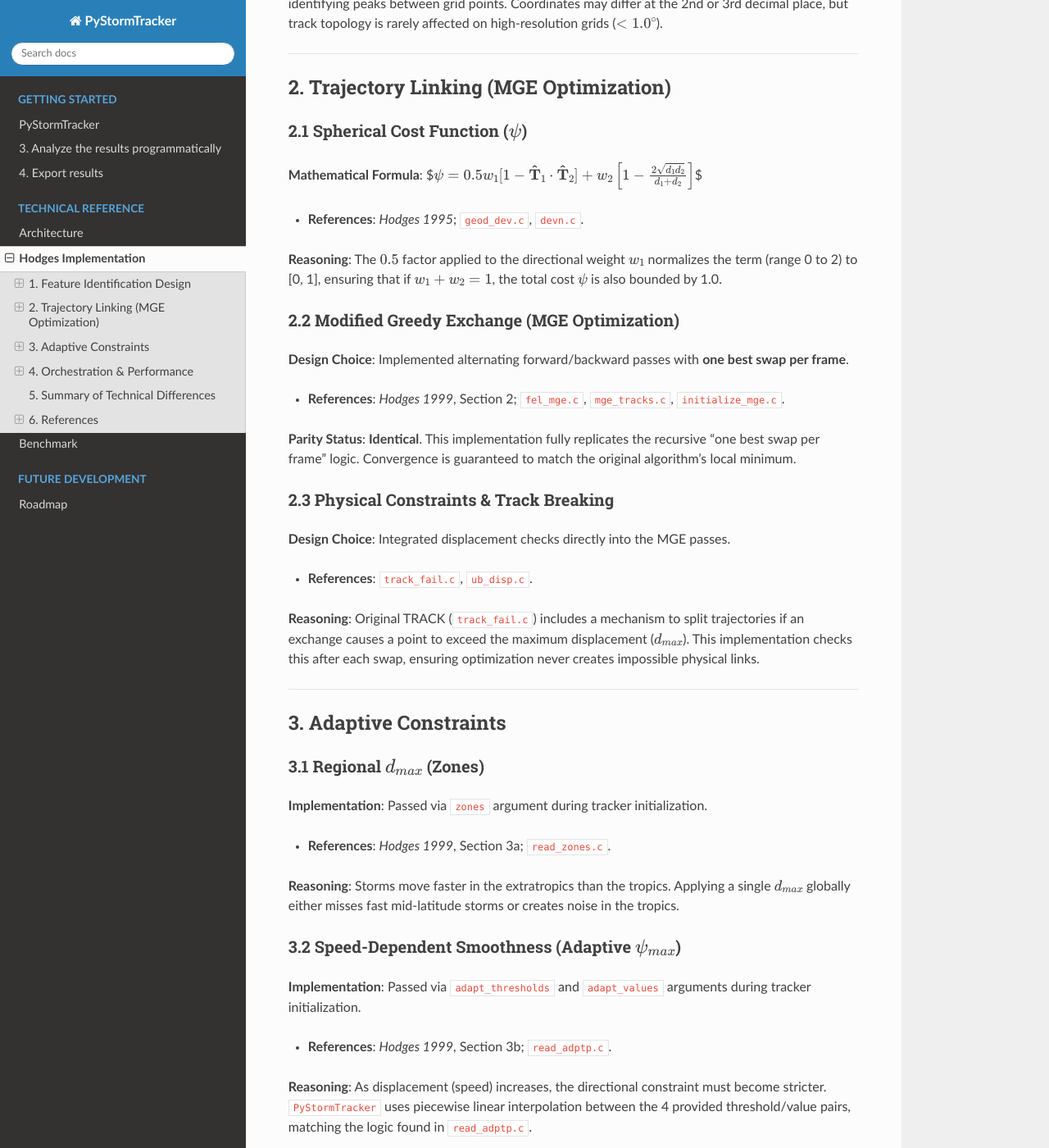
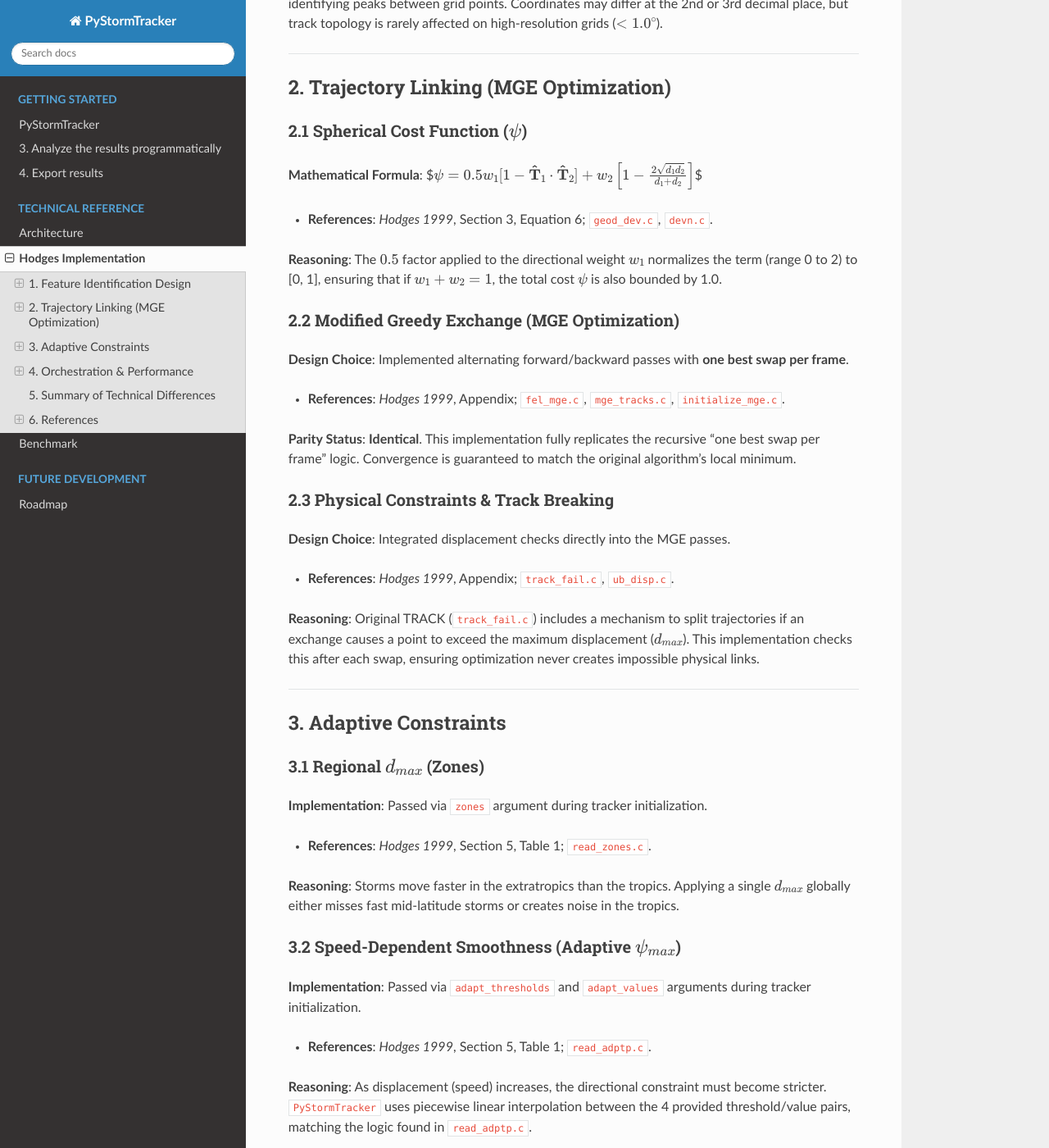
Before and after one commit to mwyau/PyStormTracker, a Sphinx documentation site: the page built from docs/HODGES.md, in a window 1280 px wide and 1400 px high, scrolled down 1420 px. Shown: the whole window at 82% size. Built offline with Sphinx 7.4.7 and the Read the Docs theme 3.1.0, drawn with Linux system fonts in a browser that asks for light colours; some of the changed text lies outside the part shown.

Commit message:
docs: update Hodges paper references

```diff
--- a/docs/HODGES.md
+++ b/docs/HODGES.md
@@ -23,7 +23,7 @@ Original TRACK identifies "objects" (contiguous clusters of grid points exceedin
 
 ### 1.3 Connected Component Labeling (CCL)
 **Design Choice**: Implemented `_numba_ccl` using **iterative label propagation** rather than TRACK's quad-tree approach.
-- **References**: `hierarc_segment.c`, `form_objects.c`.
+- **References**: *Hodges 1994*, Section 3; `hierarc_segment.c`, `form_objects.c`.
 
 **Parity Status**: **Identical**. Both methods produce identical object masks. The Numba version is more efficient on flat-memory architectures and avoids the pointer-based recursion of the original C code.
 
@@ -40,20 +40,20 @@ Original TRACK identifies "objects" (contiguous clusters of grid points exceedin
 ### 2.1 Spherical Cost Function ($\psi$)
 **Mathematical Formula**:
 $$\psi = 0.5 w_1 [1 - \mathbf{\hat{T}}_1 \cdot \mathbf{\hat{T}}_2] + w_2 \left[ 1 - \frac{2\sqrt{d_1 d_2}}{d_1 + d_2} \right]$$
-- **References**: *Hodges 1995*; `geod_dev.c`, `devn.c`.
+- **References**: *Hodges 1999*, Section 3, Equation 6; `geod_dev.c`, `devn.c`.
 
 **Reasoning**:
 The $0.5$ factor applied to the directional weight $w_1$ normalizes the term (range 0 to 2) to [0, 1], ensuring that if $w_1 + w_2 = 1$, the total cost $\psi$ is also bounded by 1.0.
 
 ### 2.2 Modified Greedy Exchange (MGE Optimization)
 **Design Choice**: Implemented alternating forward/backward passes with **one best swap per frame**.
-- **References**: *Hodges 1999*, Section 2; `fel_mge.c`, `mge_tracks.c`, `initialize_mge.c`.
+- **References**: *Hodges 1999*, Appendix; `fel_mge.c`, `mge_tracks.c`, `initialize_mge.c`.
 
 **Parity Status**: **Identical**. This implementation fully replicates the recursive "one best swap per frame" logic. Convergence is guaranteed to match the original algorithm's local minimum.
 
 ### 2.3 Physical Constraints & Track Breaking
 **Design Choice**: Integrated displacement checks directly into the MGE passes.
-- **References**: `track_fail.c`, `ub_disp.c`.
+- **References**: *Hodges 1999*, Appendix; `track_fail.c`, `ub_disp.c`.
 
 **Reasoning**:
 Original TRACK (`track_fail.c`) includes a mechanism to split trajectories if an exchange causes a point to exceed the maximum displacement ($d_{max}$). This implementation checks this after each swap, ensuring optimization never creates impossible physical links.
@@ -64,13 +64,13 @@ Original TRACK (`track_fail.c`) includes a mechanism to split trajectories if an
 
 ### 3.1 Regional $d_{max}$ (Zones)
 **Implementation**: Passed via `zones` argument during tracker initialization.
-- **References**: *Hodges 1999*, Section 3a; `read_zones.c`.
+- **References**: *Hodges 1999*, Section 5, Table 1; `read_zones.c`.
 
 **Reasoning**: Storms move faster in the extratropics than the tropics. Applying a single $d_{max}$ globally either misses fast mid-latitude storms or creates noise in the tropics.
 
 ### 3.2 Speed-Dependent Smoothness (Adaptive $\psi_{max}$)
 **Implementation**: Passed via `adapt_thresholds` and `adapt_values` arguments during tracker initialization.
-- **References**: *Hodges 1999*, Section 3b; `read_adptp.c`.
+- **References**: *Hodges 1999*, Section 5, Table 1; `read_adptp.c`.
 
 **Reasoning**: As displacement (speed) increases, the directional constraint must become stricter. `PyStormTracker` uses piecewise linear interpolation between the 4 provided threshold/value pairs, matching the logic found in `read_adptp.c`.
 
```
